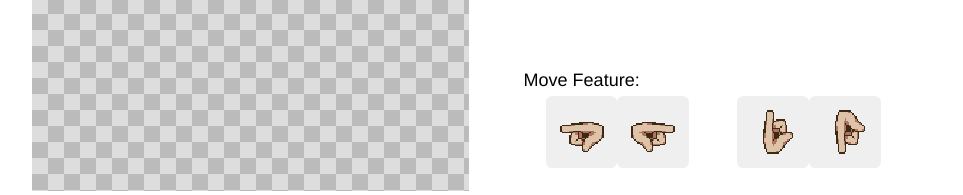
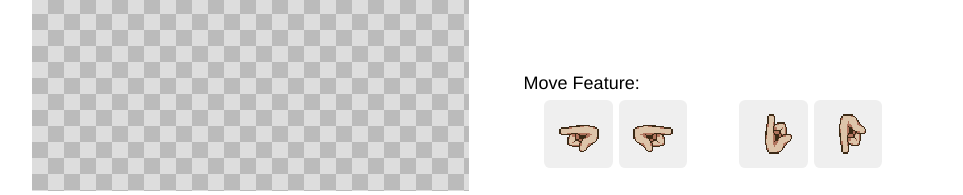
Before and after one commit to maffiemaffie/carter-creator-3, a React (Vite) app: page / in a window 1280 px wide. Both pictures are taken after a click on the button "hairstyles". Shown: the part 609-804 px from the top of the page, without its empty margins (158-1121 px from the left). Built offline with nearby package versions, Linux system fonts and the light colour scheme; a web font is replaced by a local one.

Commit message:
styles space between move buttons

```diff
--- a/src/App.css
+++ b/src/App.css
@@ -186,6 +186,7 @@ legend {
   display: grid;
   grid-template-columns: 1fr 1fr 1fr 1fr;
   grid-area: controls;
+  gap: 0.5vw
 }
 
 #offset-buttons > button:nth-child(2),
```
